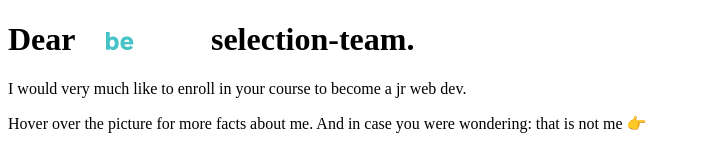
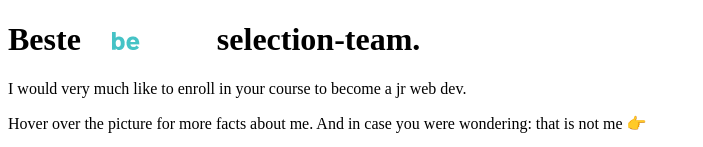
Before and after one commit to brunbe/Becode, a website with bundled scripts: page dist/index.html in a window 1280 px wide. Shown: the top 147 px of the page, without its empty margins (0-703 px from the left). Built offline with nearby package versions, Linux system fonts and the light colour scheme; files whose address does not match are found by name.

Commit message:
Update index.html

```diff
--- a/dist/index.html
+++ b/dist/index.html
@@ -20,7 +20,7 @@
       <div class="parallax-group parallax-group__intro-screen">
         <div class="parallax-group__intro-screen--text-box">
           <h1>
-            Dear
+            Beste
             <img class="inline-logo" src="./becode-logo.png" alt="" />
             selection-team.
           </h1>
```
